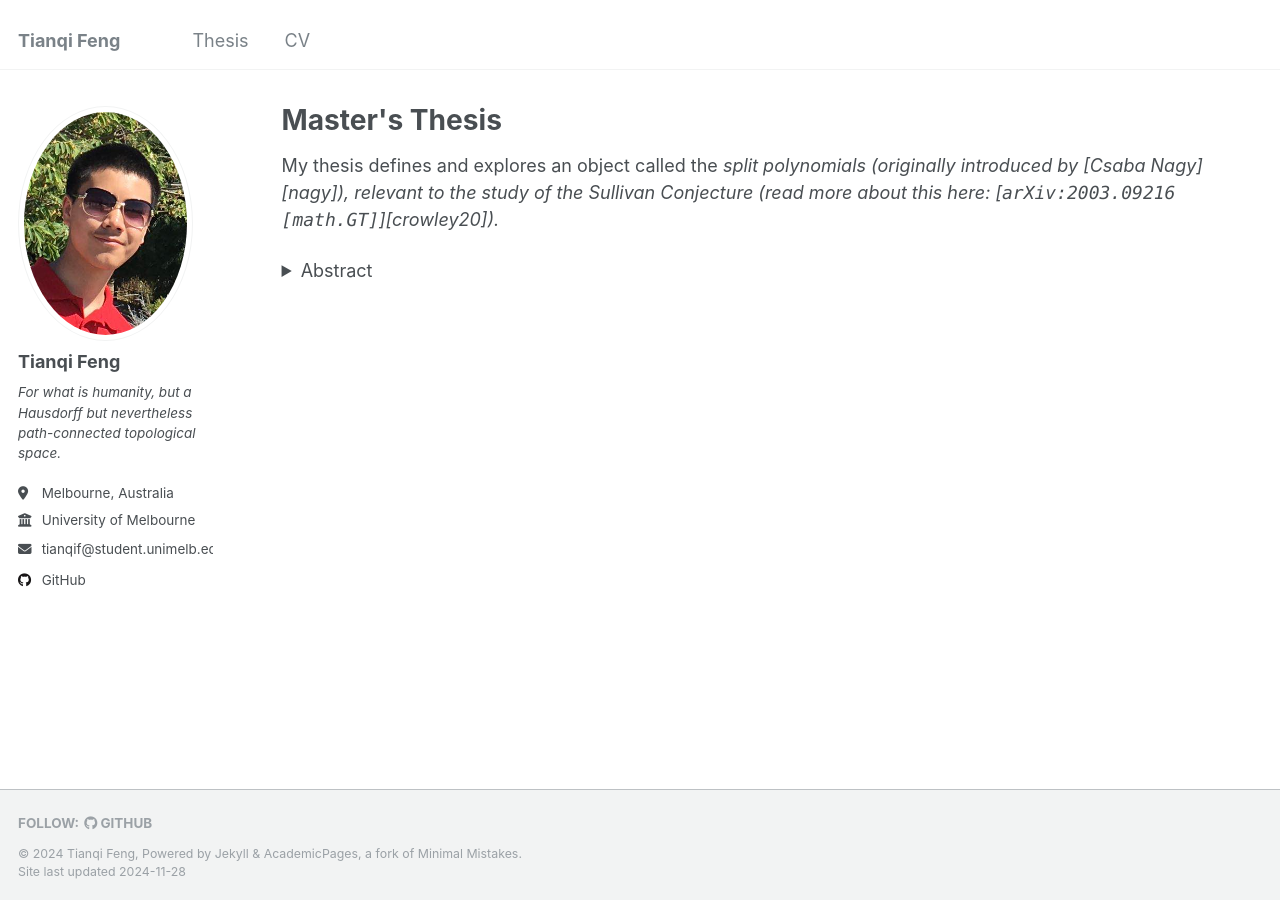
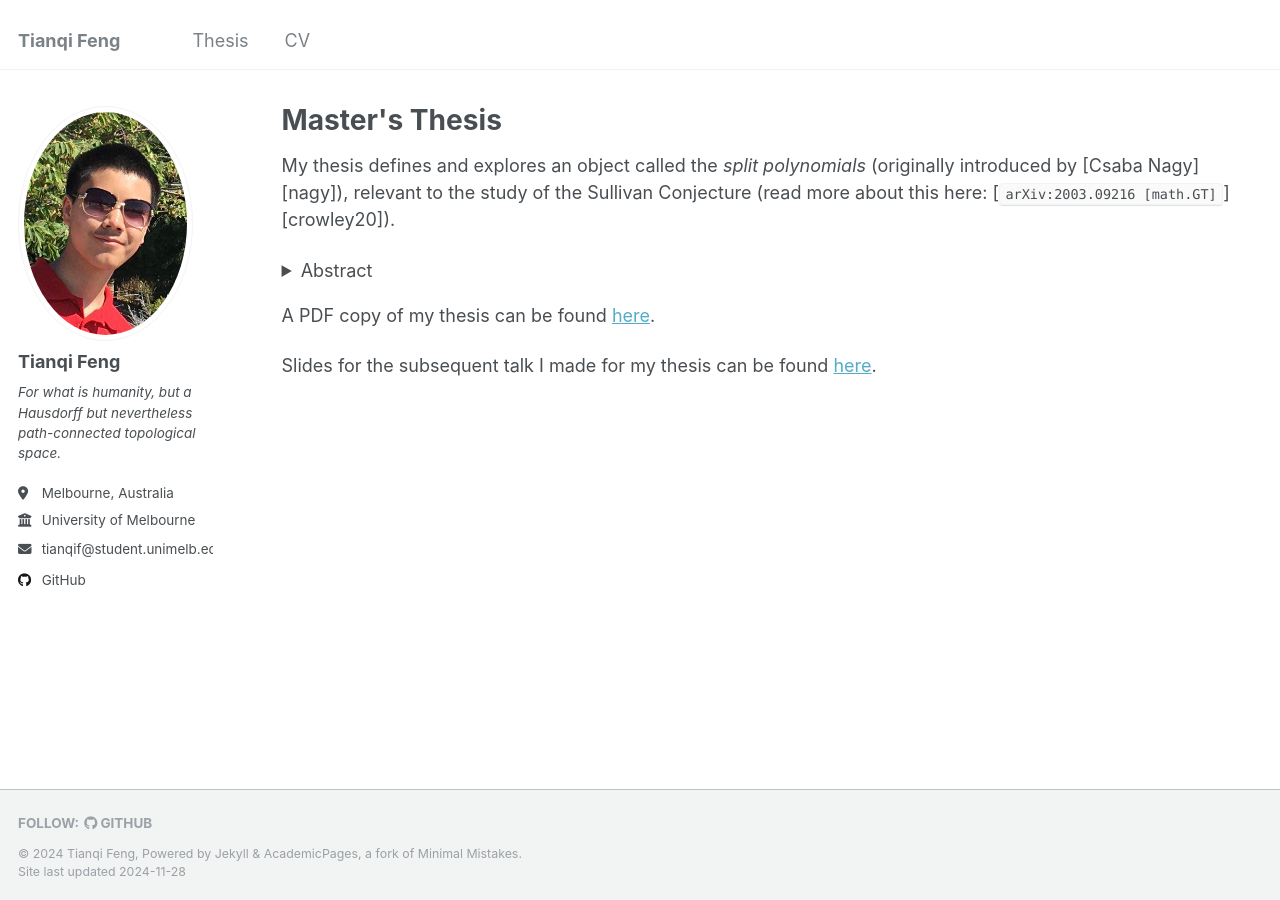
Before and after one commit to feng-tq/feng-tq.github.io, a Jekyll site: the page built from _pages/thesis.md, in a window 1280 px wide. Built offline with Jekyll 4.4.1, drawn with Linux system fonts in a browser that asks for light colours.

Commit message:
Use markdown instead of HTML for emphasis.

```diff
--- a/_pages/thesis.md
+++ b/_pages/thesis.md
@@ -7,7 +7,7 @@ author_profile: true
 
 {% include base_path %}
 
-My thesis defines and explores an object called the <em>split polynomials<em> (originally introduced by [Csaba Nagy][nagy]),
+My thesis defines and explores an object called the *split polynomials* (originally introduced by [Csaba Nagy][nagy]),
 relevant to the study of the Sullivan Conjecture (read more about this here: [`arXiv:2003.09216 [math.GT]`][crowley20]).
 
 <details>
@@ -16,9 +16,9 @@ The Sullivan Conjecture posits the existence of complete intersections that,
 while distinct as complex manifolds, share the same underlying smooth structure.
 In order to study these complete intersections, we rely on an associated normal map,
 which is the data maps of the form $\gamma \to \gamma^{\otimes d}$, where $\gamma$ is a line bundle.
-We define the <em>split polynomial space<em>, a monoid under composition formed by polynomials
+We define the *split polynomials*, a monoid under composition formed by polynomials
 of the form $z \mapsto z^d$ on a one-dimensional subspace of a complex vector space.
-A <em>split polynomial<em> serves as a basic model for the behaviour observed on each fibre of the normal map.
+A *split polynomials* serves as a basic model for the behaviour observed on each fibre of the normal map.
 We then explore the structure of this split polynomial space and its quotient under the unitary group action,
 which we denote as the $\mathcal A$-space. While not the primary objective,
 we hope that we may gather evidence supporting the veracity of the
```
Also changed, not shown: _pages/about.md (+1 -1 lines).
